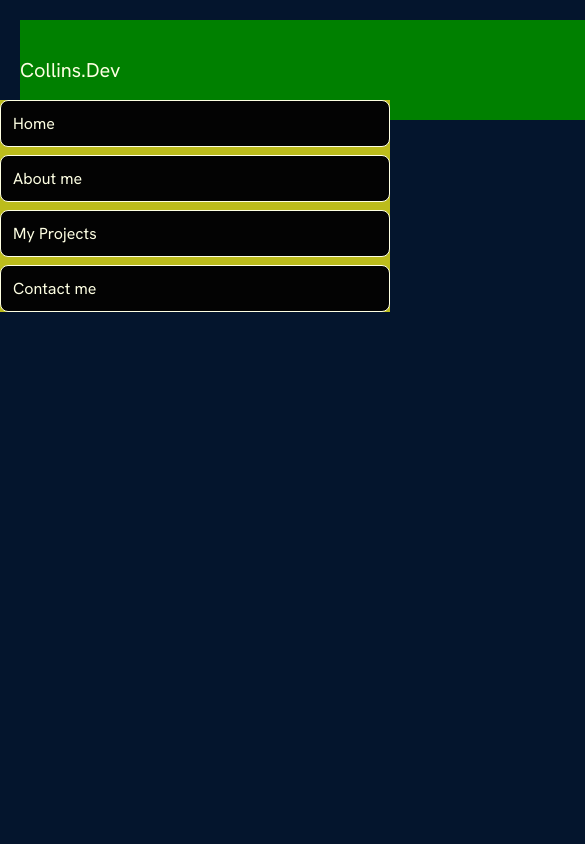
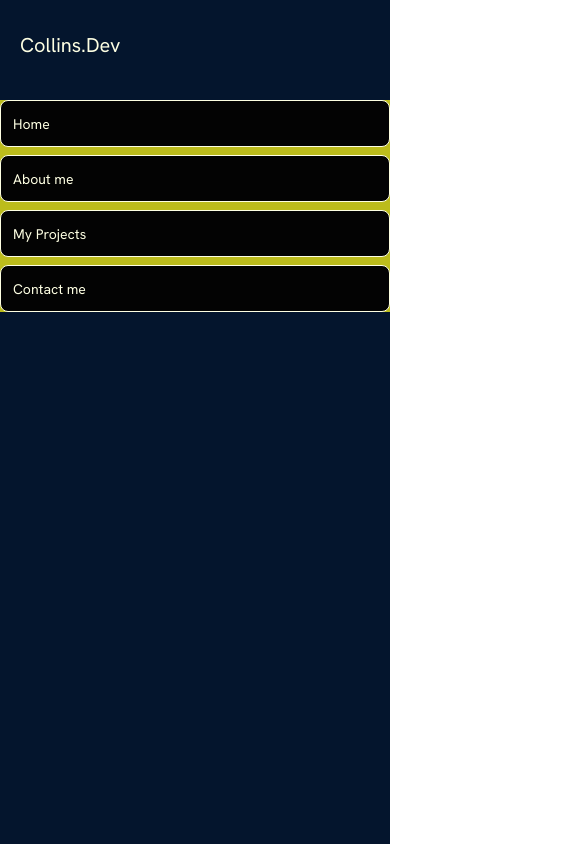
Before and after one commit to Acollins65/Collins_Dev_Portfolio, a React (Vite) app: page / in a window 390 px wide. Shown: the top 844 px of the page, 585 px wide, since content can reach past the window. Built offline with nearby package versions, Linux system fonts and the light colour scheme.

Commit message:
Navbar mobile status 50%

```diff
--- a/src/App.css
+++ b/src/App.css
@@ -7,3 +7,9 @@
   width: 1200px;
   padding: 1.25rem;
 }
+
+@media screen and (max-width: 768px) {
+  .contentWrapper {
+    width: 100vw;
+  }
+}
--- a/src/Components/Navbar/Navbar.module.css
+++ b/src/Components/Navbar/Navbar.module.css
@@ -1,8 +1,8 @@
 @import "../../vars.css";
 
 .container {
-  height: 100px;
-  background-color: green;
+  height: 50px;
+  width: 100%;
 }
 .navbar {
   display: flex;
@@ -70,6 +70,6 @@
 
   .menuItemsSmall li a {
     color: var(--color-text-primary);
-    font-size: 1rem;
+    font-size: var(--font-size-body-sm);
   }
 }
--- a/src/index.css
+++ b/src/index.css
@@ -1,16 +1,19 @@
-@import url("https://fonts.googleapis.com/css2?family=Hanken+Grotesk:ital,wght@0,100..900;1,100..900&family=Inter:ital,opsz,wght@0,14..32,700;1,14..32,700&display=swap");
+@import url("https://fonts.googleapis.com/css2?family=Be+Vietnam+Pro:ital,wght@0,100;0,200;0,300;0,400;0,500;0,600;0,700;0,800;0,900;1,100;1,200;1,300;1,400;1,500;1,600;1,700;1,800;1,900&family=Hanken+Grotesk:ital,wght@0,100..900;1,100..900&family=Inter:ital,opsz,wght@0,14..32,700;1,14..32,700&display=swap");
+
 * {
   box-sizing: border-box;
   margin: 0;
   padding: 0;
-  font-family: "Hanken Grotesk", serif;
 
   /* font-family: "Inter", serif; */
+  /* font-family: "Be Vietnam Pro", serif; */
 }
 
 html {
   scroll-behavior: smooth;
   font-size: 16px;
+  font-family: "Hanken Grotesk", serif;
+  font-optical-sizing: auto;
 }
 
 a {
--- a/src/vars.css
+++ b/src/vars.css
@@ -18,6 +18,7 @@
   --font-size-h2: 2rem;
   --font-size-h3: 1.25rem;
   --font-size-body: 1rem;
+  --font-size-body-sm: 0.875rem;
 
   --nav-gap-lg: 1.25rem;
   --nav-gap-sm: 0.5rem;
```
Also changed, not shown: src/Components/Navbar/Navbar.jsx (+0 -16 lines).
